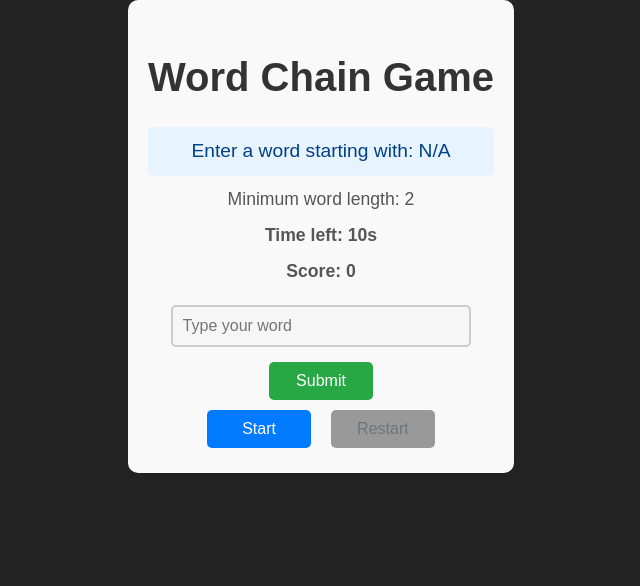
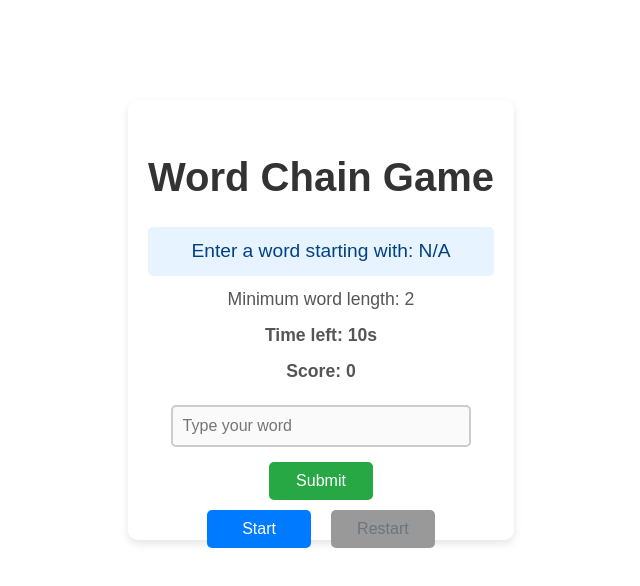
Before and after one commit to diagnosis/word-chain-game, a React (Vite) app: page / in a window 1280 px wide. Shown: the top 586 px of the page, without its empty margins (319-959 px from the left). Built offline with nearby package versions, Linux system fonts and the light colour scheme.

Commit message:
some style updates

```diff
--- a/src/App.css
+++ b/src/App.css
@@ -1,10 +1,12 @@
 .container {
-  max-width: 600px;
-  margin: 0 auto;
+
+  max-width: 800px;
+  height: 50vh;
+  margin: 100px auto;
   padding: 20px;
   font-family: Arial, sans-serif;
   text-align: center;
-  background-color: #f9f9f9;
+  background-color: rgba(255, 255, 255, 0.59);
   border-radius: 10px;
   box-shadow: 0 4px 8px rgba(0, 0, 0, 0.1);
 }
@@ -60,7 +62,7 @@
 .input:focus {
   border-color: #007bff;
   outline: none;
-  background-color: #0c0c0c;
+
 }
 
 .submit-button,
@@ -131,9 +133,10 @@
   gap: 10px;
 }
 
-@media (max-width: 500px) {
+@media (max-width: 1000px) {
   .container {
     padding: 10px;
+    margin: 10px auto;
   }
 
   .title {
--- a/src/index.css
+++ b/src/index.css
@@ -3,9 +3,8 @@
   line-height: 1.5;
   font-weight: 400;
 
-  color-scheme: light dark;
-  color: rgba(255, 255, 255, 0.87);
-  background-color: #242424;
+  color-scheme: normal;
+
 
   font-synthesis: none;
   text-rendering: optimizeLegibility;
```
